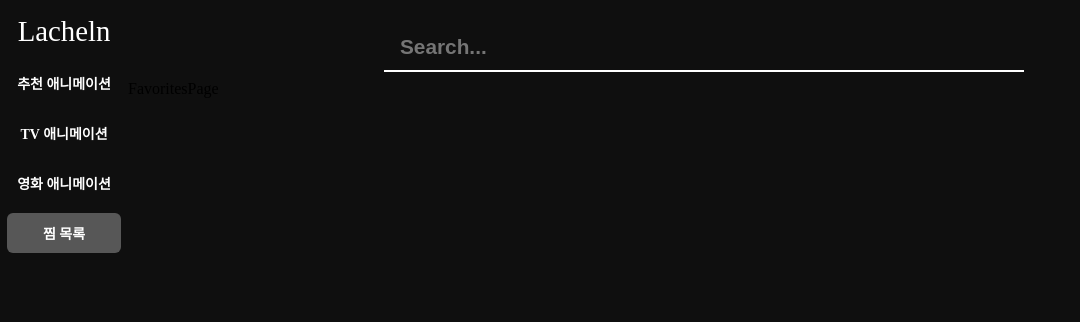
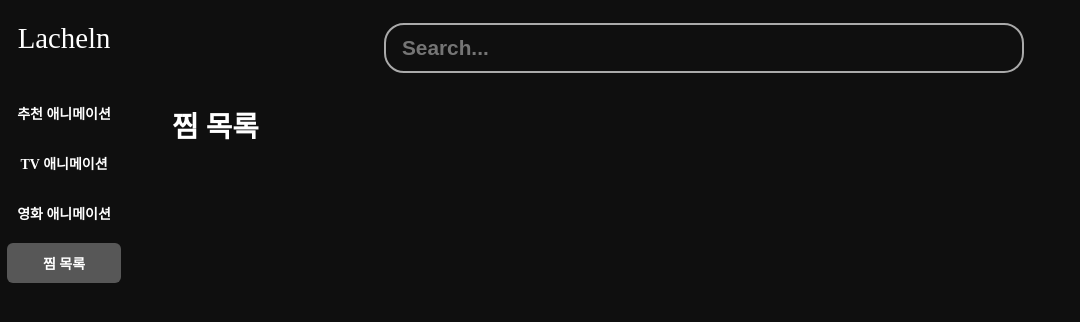
Before and after one commit to semi-hackathon/FE, a React (Vite) app: page /favorites in a window 1280 px wide. Shown: the top 322 px of the page, without its empty margins (0-1080 px from the left). Built offline with nearby package versions, Linux system fonts and the light colour scheme; no server answers.

Commit message:
검색창 수정, 사이드바 디테일 수정

```diff
--- a/src/components/Searchbar.jsx
+++ b/src/components/Searchbar.jsx
@@ -41,15 +41,11 @@ const SearchWrapper = styled.div`
 const StyledInput = styled.input`
   width: 100%;
   padding: 0.7rem 1rem;
-  border: none;
-  border-bottom: 0.125rem solid white;
+  border-radius: 20px;
+  border: 2px solid #aaa; /* 명확한 테두리 색상 지정 */
   font-size: 1.3rem;
   font-weight: bold;
-  color: lightgray;
   background-color: #0f0f0f;
+  color: #fff;
 
-  &:focus {
-    outline: 0.5px soild gray;
-    outline-offset: 0.25rem;
-  }
 `;
--- a/src/components/Sidebar.jsx
+++ b/src/components/Sidebar.jsx
@@ -35,7 +35,8 @@ const MenuList = styled.div`
 
 const Logo = styled.div`
   font-size: 1.8rem;
-  margin: 5px 0px;
+  margin-top: 12px;
+  margin-bottom: 28px;
   display:flex;
   align-items:center;
   justify-content: center;
--- a/src/pages/FavoritesPage.jsx
+++ b/src/pages/FavoritesPage.jsx
@@ -1,7 +1,33 @@
-import React from 'react';
+import React, { useState } from "react";
+import axios from "axios";
+import styled from "styled-components";
+import AnimePageLayout from "../components/animation/AnimePageLayout";
 
 const FavoritesPage = () => {
-  return <div>FavoritesPage</div>;
+  return (
+    <Container>
+      <Header>
+        <Title>찜 목록</Title>
+      </Header>
+    </Container>
+  )
 };
 
 export default FavoritesPage;
+
+const Container = styled.div`
+  padding: 1.5rem;
+`;
+
+const Header = styled.div`
+  display: flex;
+  flex-direction: column;
+  gap: 1rem;
+  padding: 0rem 1.25rem;
+`;
+
+const Title = styled.div`
+  font-size: 1.8rem;
+  font-weight: bold;
+  color: white;
+`;
--- a/src/pages/RecommendPage.jsx
+++ b/src/pages/RecommendPage.jsx
@@ -1,7 +1,33 @@
-import React from 'react';
+import React, { useState } from "react";
+import axios from "axios";
+import styled from "styled-components";
+import AnimePageLayout from "../components/animation/AnimePageLayout";
 
 const RecommendPage = () => {
-  return <div>RecommendPage</div>;
+  return (
+    <Container>
+      <Header>
+        <Title>추천 애니메이션</Title>
+      </Header>
+    </Container>
+  )
 };
 
 export default RecommendPage;
+
+const Container = styled.div`
+  padding: 1.5rem;
+`;
+
+const Header = styled.div`
+  display: flex;
+  flex-direction: column;
+  gap: 1rem;
+  padding: 0rem 1.25rem;
+`;
+
+const Title = styled.div`
+  font-size: 1.8rem;
+  font-weight: bold;
+  color: white;
+`;
--- a/src/pages/Survey.jsx
+++ b/src/pages/Survey.jsx
@@ -12,27 +12,27 @@ const SurveyPage = ({ userName = "사용자" }) => {
   const questions = [
     {
       key: "Q1",
-      question: "어떤 분위기의 애니를 보고 싶나요?",
+      question: "어떤 분위기의 애니를 좋아하시나요?",
       options: ["밝고 유쾌한", "잔잔하고 감성적인", "어둡고 진지한", "자극적이고 화려한"],
     },
     {
       key: "Q2",
-      question: "선호하는 장르는 무엇인가요?",
+      question: "어떤 장르의 애니를 선호하시나요?",
       options: ["판타지", "로맨스", "일상", "액션", "스릴러"],
     },
     {
       key: "Q3",
-      question: "어떤 요소에 집중하나요?",
+      question: "중요시하는 요소가 있으신가요?",
       options: ["캐릭터 중심", "스토리/세계관 중심", "연출/작화"],
     },
     {
       key: "Q4",
-      question: "전개 속도는 어떤 걸 선호하나요?",
+      question: "어느정도의 전개속도를 원하시나요?",
       options: ["빠른 전개", "느긋한 전개", "중간 정도"],
     },
     {
       key: "Q5",
-      question: "전달받고 싶은 메시지나 주제가 있나요?",
+      question: "중요시하는 애니의 주제나 메세지가 있으신가요?",
       options: ["성장", "우정", "사랑", "희망", "철학적 메시지"],
     },
   ];
@@ -68,6 +68,7 @@ const SurveyPage = ({ userName = "사용자" }) => {
     // } catch (error) {
     //   console.error("설문 제출 실패:", error);
     // }
+    console.log("설문 결과:", answers);
     navigate("/recommend", { state: { result: answers } });
   };
 
@@ -213,7 +214,7 @@ const OptionButton = styled.button`
 
   &:hover {
     background-color: #8A2BE2;
-    border-color: #8A2BE2;
+    border-color: #aaa;
   }
 `;
 
```
